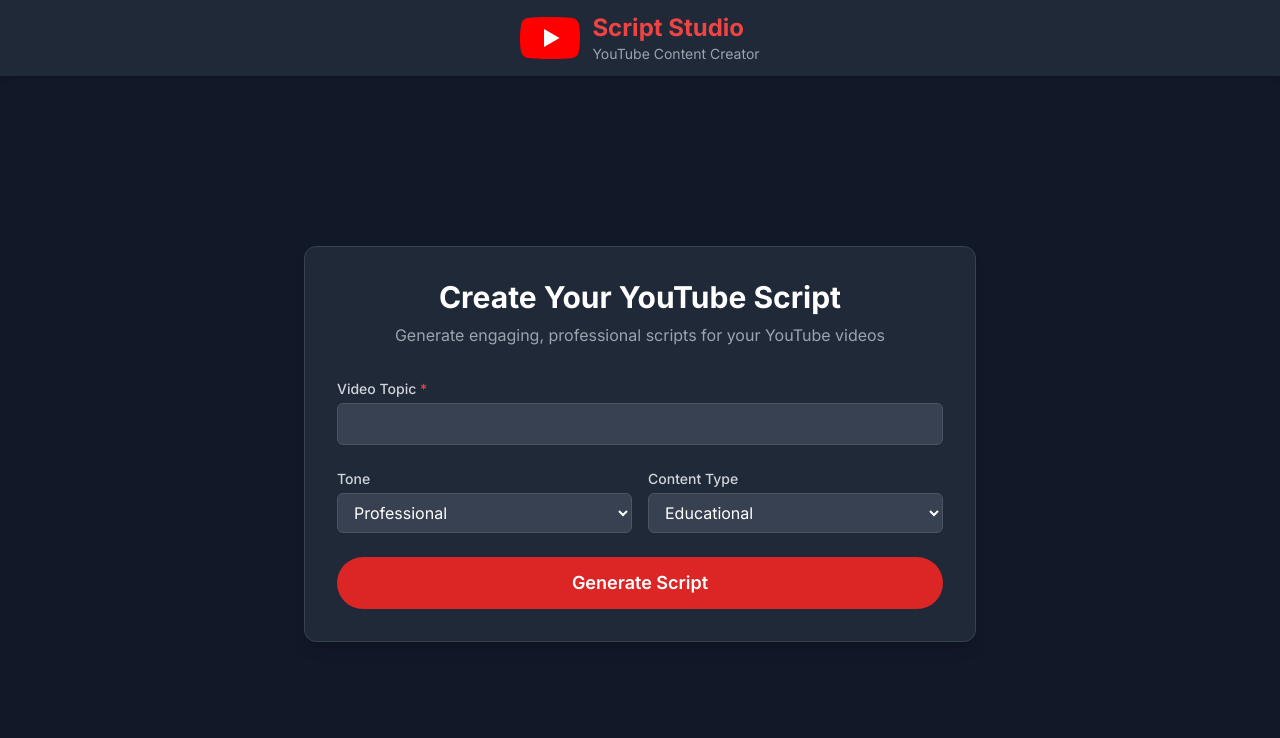
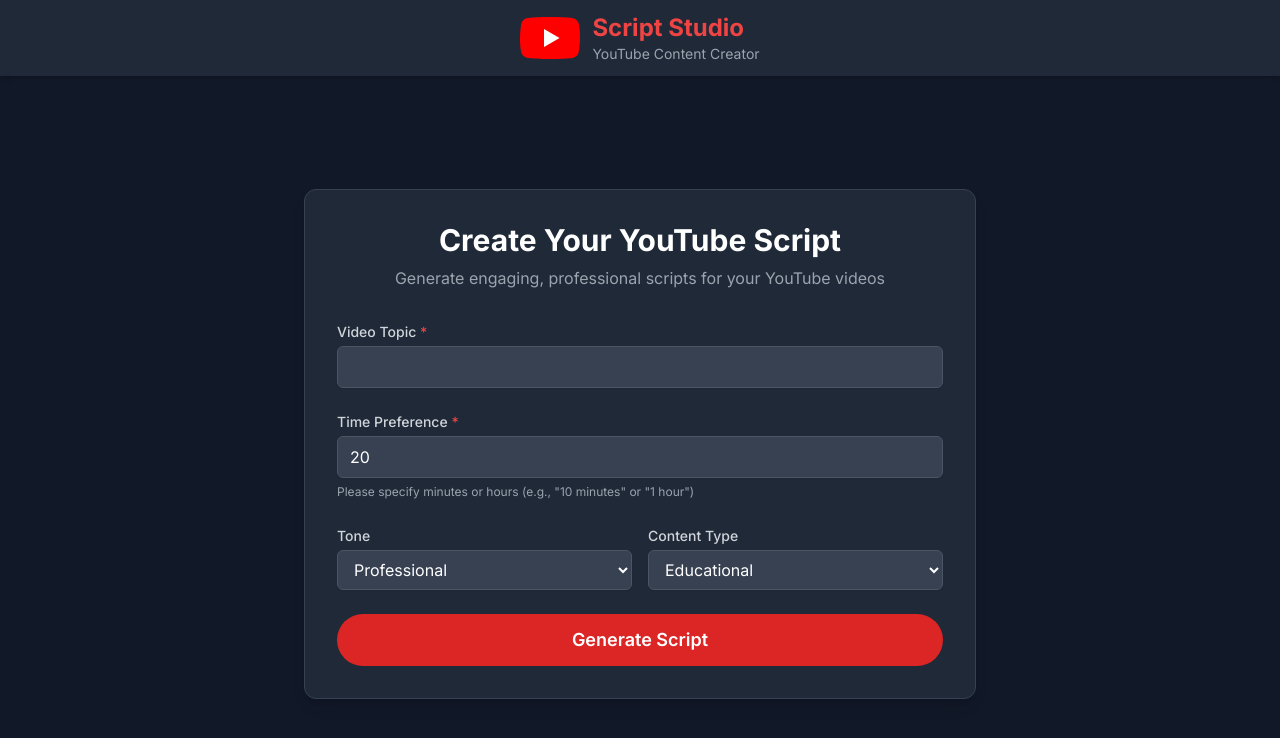
Before and after one commit to umershan-nicorai/NicorAI_Youtube_Agent, a Next.js app: page / in a window 1280 px wide. Shown: the top 738 px of the page. Built offline with nearby package versions, Linux system fonts and the light colour scheme.

Commit message:
added thumbnail section,spinner and custom time preferences

```diff
--- a/app/components/asset_section.tsx
+++ b/app/components/asset_section.tsx
@@ -23,6 +23,9 @@ export default function AssetSection({
   handleApproveAssets,
   setMediaGenerated
 }: AssetSectionProps) {
+  // Debug log to check if thumbnails are present
+  console.log('AssetSection generatedMedia:', generatedMedia);
+
   // Remove fallback state variables since we don't want automatic fallbacks
 
   // Remove the useEffect that was setting fallback flags
@@ -87,6 +90,26 @@ export default function AssetSection({
           Generate New Media
         </button>
         <h2 className="text-2xl font-bold text-white mb-4">Assets from the script</h2>
+
+        {/* Thumbnails section */}
+        {generatedMedia.thumbnails && generatedMedia.thumbnails.length > 0 && (
+          <div className="mb-8">
+            <h3 className="text-xl font-bold text-white mb-4">Thumbnails <span className="text-gray-400 text-sm">({generatedMedia.thumbnails.length})</span></h3>
+            <div className="grid grid-cols-1 md:grid-cols-2 lg:grid-cols-3 gap-6">
+              {generatedMedia.thumbnails.map((thumbnail: any, index: number) => (
+                <div key={index} className="bg-gray-700 rounded-lg overflow-hidden shadow-md">
+                  <img src={thumbnail.src} alt={thumbnail.alt} className="w-full h-48 object-cover" crossOrigin="anonymous" />
+                  <div className="p-4">
+                    <p className="text-white font-semibold flex items-center gap-2">
+                      {thumbnail.alt}
+                    </p>
+                    <p className="text-gray-400 text-sm mt-1">{thumbnail.date}</p>
+                  </div>
+                </div>
+              ))}
+            </div>
+          </div>
+        )}
 
         {/* Images section */}
         {generatedMedia.images && generatedMedia.images.length > 0 && (
--- a/app/components/topic_section.tsx
+++ b/app/components/topic_section.tsx
@@ -4,6 +4,7 @@ interface FormData {
   topic: string
   tone: 'Professional' | 'Casual' | 'Funny'
   genre: 'Educational' | 'Entertainment' | 'Tutorial'
+  time: string
 }
 
 interface TopicSectionProps {
@@ -31,6 +32,19 @@ export default function TopicSection({ formData, setFormData, handleSubmit, isLo
             className="mt-1 block w-full rounded-md border border-gray-600 bg-gray-700 text-white shadow-sm focus:border-red-500 focus:ring-red-500 px-3 py-2"
             required
           />
+        </div>
+        <div>
+          <label htmlFor="time" className="block text-sm font-medium text-gray-300 mb-1">Time Preference <span className="text-red-500">*</span></label>
+          <input
+            type="text"
+            id="time"
+            placeholder="Enter time (e.g., 10 minutes or 1 hour)"
+            value={formData.time}
+            onChange={(e) => setFormData({ ...formData, time: e.target.value })}
+            className="mt-1 block w-full rounded-md border border-gray-600 bg-gray-700 text-white shadow-sm focus:border-red-500 focus:ring-red-500 px-3 py-2"
+            required
+          />
+          <span className="text-xs text-gray-400">Please specify minutes or hours (e.g., "10 minutes" or "1 hour")</span>
         </div>
         <div className="grid grid-cols-1 md:grid-cols-2 gap-4">
           <div>
@@ -63,9 +77,16 @@ export default function TopicSection({ formData, setFormData, handleSubmit, isLo
         <button
           type="submit"
           disabled={isLoading}
-          className="w-full bg-red-600 text-white py-3 px-4 rounded-full hover:bg-red-700 focus:outline-none focus:ring-2 focus:ring-red-500 focus:ring-offset-2 disabled:opacity-50 font-semibold text-lg transition-colors duration-200"
+          className="w-full bg-red-600 text-white py-3 px-4 rounded-full hover:bg-red-700 focus:outline-none focus:ring-2 focus:ring-red-500 focus:ring-offset-2 disabled:opacity-50 font-semibold text-lg transition-colors duration-200 flex items-center justify-center gap-2"
         >
-          {isLoading ? 'Generating...' : 'Generate Script'}
+          {isLoading ? (
+            <>
+              <span className="inline-block w-5 h-5 border-2 border-white border-t-transparent rounded-full animate-spin"></span>
+              Generating...
+            </>
+          ) : (
+            'Generate Script'
+          )}
         </button>
       </form>
     </div>
--- a/app/page.tsx
+++ b/app/page.tsx
@@ -9,6 +9,7 @@ interface FormData {
   topic: string
   tone: 'Professional' | 'Casual' | 'Funny'
   genre: 'Educational' | 'Entertainment' | 'Tutorial'
+  time: string
 }
 
 export default function Home() {
@@ -16,6 +17,7 @@ export default function Home() {
     topic: '',
     tone: 'Professional',
     genre: 'Educational',
+    time: '20',
   })
   const [script, setScript] = useState('')
   const [editedScript, setEditedScript] = useState('')
@@ -378,6 +380,19 @@ export default function Home() {
                 liked: false
               };
             }),
+            thumbnails: responseFiles.filter((file: any) => file && file.type === 'thumbnail').map((file: any) => {
+              const fileId = extractGoogleDriveFileId(file.url);
+              const srcUrl = fileId ? getProxyUrl(fileId, 'image') : file.url;
+              return {
+                src: srcUrl,
+                originalUrl: file.url,
+                fileId: fileId,
+                directDownloadUrl: fileId ? getDirectDownloadUrl(fileId) : null,
+                alt: file.name,
+                name: file.name,
+                liked: false
+              };
+            }),
             audio: responseFiles.filter((file: any) => file && file.type === 'music').map((file: any) => {
               const fileId = extractGoogleDriveFileId(file.url);
               const srcUrl = fileId ? getProxyUrl(fileId, 'audio') : file.url;
```
